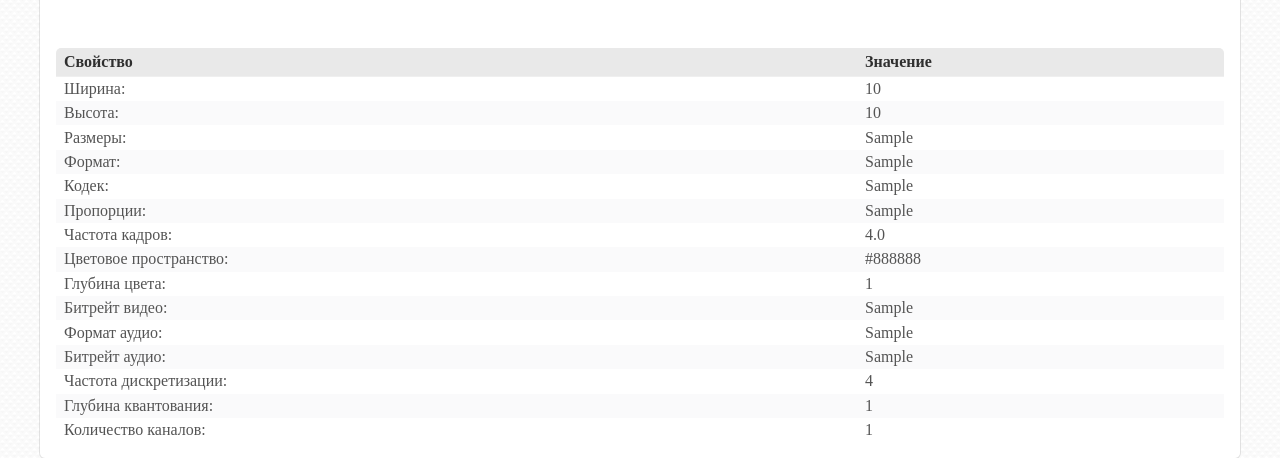
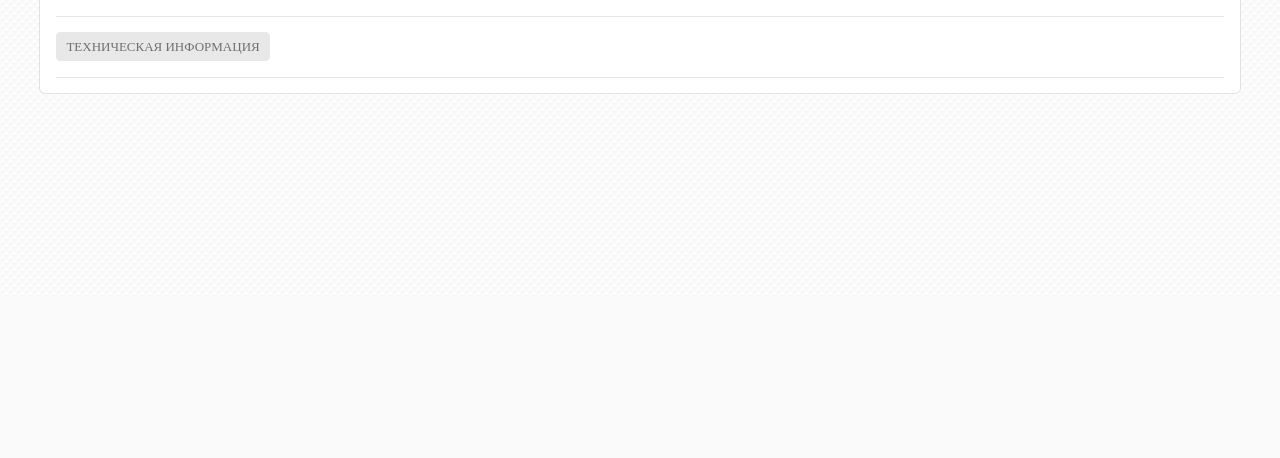
Before and after one commit to MasterGowen/moonrain, a Django app: page /videos/1/ in a window 1280 px wide. Shown: the part 504-962 px from the top of the page. After the commit the page ends 598 px from the top, so only its background shows below. Run offline with Django 3.2, Linux system fonts and the light colour scheme; tables that the repository leaves empty hold one stand-in row (values such as "Sample post"); parts of the project's set-up code (start-up, migrations or seed data) failed here and were passed over; some libraries are stand-ins or nearby versions.

Commit message:
Beautify tech info template

```diff
--- a/templates/videos/video.html
+++ b/templates/videos/video.html
@@ -1,6 +1,7 @@
 {% extends 'base.html' %}
 {% block content %}
 <section class="ui segment">
+    <div class="ui vertical segment">
         <h2>{{ video.name }} <a href="/videos/{{ video.id }}/" class="ui red label">Кодирование&nbsp;не&nbsp;завершено</a></h2>
         {% if video.project.author_id == user.id or video.project in user.projects.all or video.author == user %}
         <div class="ui dropdown">
@@ -18,13 +19,19 @@
             <source src="{{ video.videofile.url }}" type='video/mp4'>
             <p class="vjs-no-js">To view this video please enable JavaScript, and consider upgrading to a web browser that <a href="http://videojs.com/html5-video-support/" target="_blank">supports HTML5 video</a></p>
         </video>
+    </div>
+    <div class="ui vertical segment">
+        <div class="ui label">
+            <a id="show-tech-modal">Техническая информация</a>
+        </div>
+
+        <div class="ui basic modal">
+            <i class="close icon"></i>
+            <div class="ui inverted segment">
+                <h2 class="header">
+                    Техническая информация:
+                </h2>
                 <table class="ui blue compact table">
-        <thead>
-        <tr>
-            <th>Свойство</th>
-            <th>Значение</th>
-        </tr>
-        </thead>
                     <tbody>
                     {% if video.width != None %}
                     <tr>
@@ -147,6 +154,15 @@
 
                     </tbody>
                 </table>
-
+            </div>
+        </div>
+        <script>
+            $('a#show-tech-modal').click(function(){
+                $('.basic.modal')
+                        .modal('show')
+                ;
+            });
+        </script>
+    </div>
 </section>
 {% endblock %}
```
Lines whose indentation alone changed are shown as unchanged.
